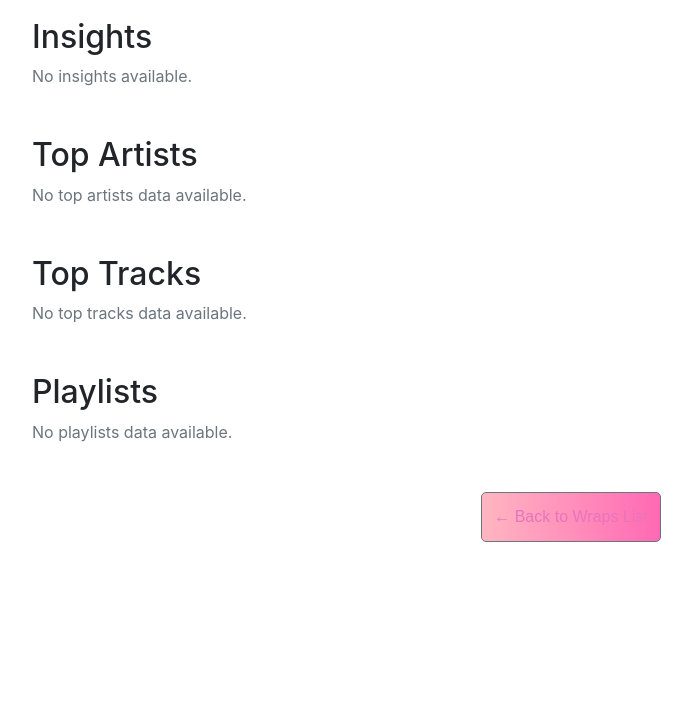
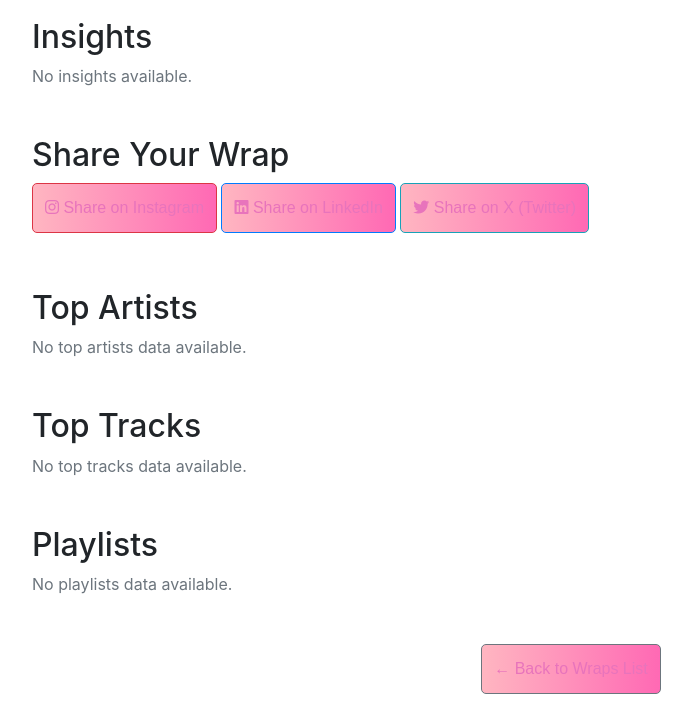
Before and after one commit to namantalreja/Spotify_Wrapper, a Django app: template SpotifyWrapped/users/templates/users/wrap_detail.html in a window 1280 px wide. Shown: the part 230-956 px from the top of the page, without its empty margins (69-761 px from the left). Before the commit the page ends 772 px from the top, so only its background shows below. Run offline with Django 4.2, Linux system fonts and the light colour scheme; the template is opened without the code that fills it, so the values that code supplies are empty; some libraries are stand-ins or nearby versions.

Commit message:
Completed : 4. As a user, I would like to be able to generate and save special and distinct holiday versions of my Spotify Wrapped on at least 2 specific days of the year (Halloween, Christmas, etc.) a. 3 points 5. As a user, I would like to be able to hear clips from some of my top songs play during my Spotify Wrapped a. 3 points
ompleted : 4. As a user, I would like to be able to generate and save special and distinct holiday
versions of my Spotify Wrapped on at least 2 specific days of the year (Halloween,
Christmas, etc.)
a. 3 points
5. As a user, I would like to be able to hear clips from some of my top songs play during
my Spotify Wrapped
a. 3 points
11. As a user, I would like to be able to click a button to easily share my Wrapped on
social media like Instagram, LinkedIn, and X (Twitter)
a. 2 points

```diff
--- a/SpotifyWrapped/users/templates/users/wrap_detail.html
+++ b/SpotifyWrapped/users/templates/users/wrap_detail.html
@@ -35,6 +35,27 @@
         {% else %}
             <p class="text-muted">No insights available.</p>
         {% endif %}
+    </section>
+
+    <!-- Social Media Share Buttons Section -->
+    <section class="mb-5">
+        <h2>Share Your Wrap</h2>
+        <div class="button-group">
+            <!-- Instagram Share Button (encourages sharing with a pre-generated image) -->
+            <a href="https://www.instagram.com" target="_blank" class="btn btn-danger mb-2" role="button">
+                <i class="fab fa-instagram"></i> Share on Instagram
+            </a>
+
+            <!-- LinkedIn Share Button -->
+            <a href="https://www.linkedin.com/shareArticle?mini=true&url={{ request.build_absolute_uri }}" target="_blank" class="btn btn-primary mb-2" role="button">
+                <i class="fab fa-linkedin"></i> Share on LinkedIn
+            </a>
+
+            <!-- X (Twitter) Share Button -->
+            <a href="https://twitter.com/intent/tweet?text=Check%20out%20my%20Spotify%20Wrap!%20{{ request.build_absolute_uri }}" target="_blank" class="btn btn-info mb-2" role="button">
+                <i class="fab fa-twitter"></i> Share on X (Twitter)
+            </a>
+        </div>
     </section>
 
     <!-- Top Artists Section -->
```
